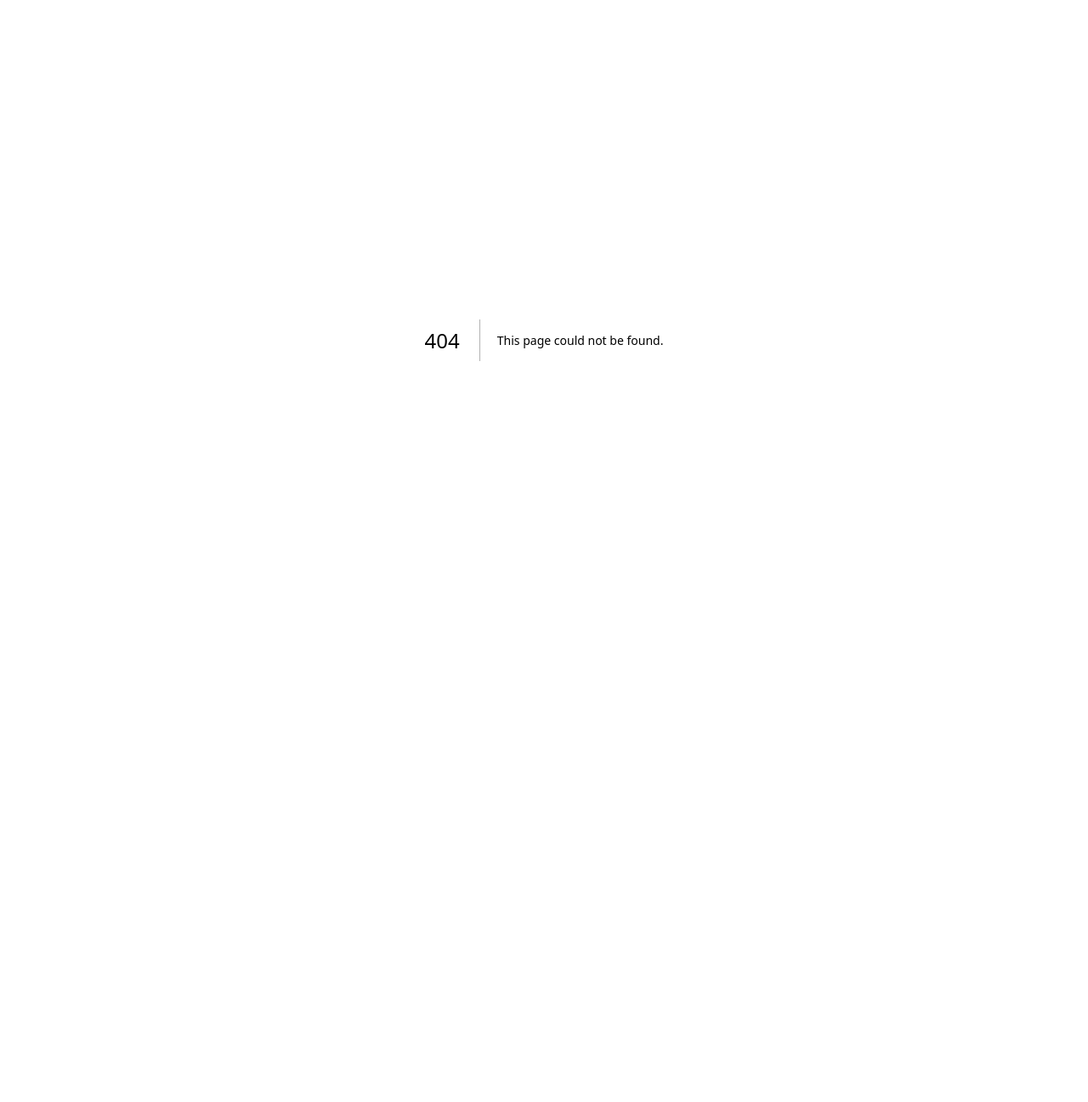
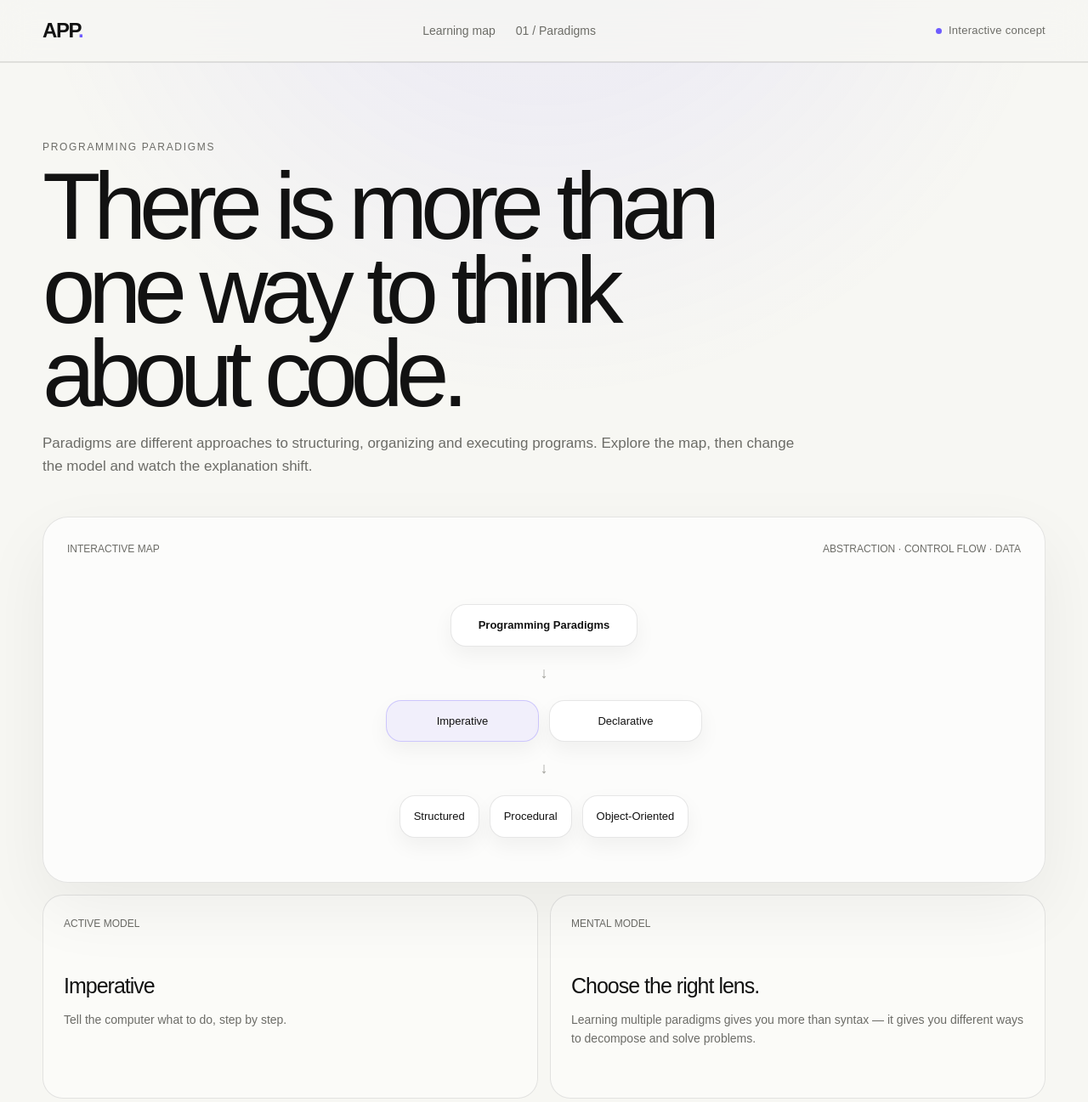
Before and after one commit to veera-raghavann/app, a Next.js app: page /learn/paradigms in a window 1280 px wide. Before the commit this address had no page. Shown: the top 1297 px of the page at 85% size. Before the commit the page ends 800 px from the top, so only its background shows below. Built offline with nearby package versions, Linux system fonts and the light colour scheme.

Commit message:
Add interactive programming paradigms lesson

```diff
--- /dev/null
+++ b/src/app/learn/paradigms/page.tsx
@@ -0,0 +1,65 @@
+"use client";
+
+import Link from "next/link";
+import { useState } from "react";
+
+const modes = [
+  { key: "imperative", label: "Imperative", line: "Tell the computer what to do, step by step.", children: ["Structured", "Procedural", "Object-Oriented"] },
+  { key: "declarative", label: "Declarative", line: "Describe what the result should be.", children: ["Logic", "Functional", "Data-driven"] },
+];
+
+export default function ParadigmsPage() {
+  const [mode, setMode] = useState("imperative");
+
+  return (
+    <main className="shell">
+      <header className="nav">
+        <div className="container nav-inner">
+          <Link className="brand" href="/">APP<span style={{ color: "var(--accent)" }}>.</span></Link>
+          <div className="nav-links"><Link href="/learn">Learning map</Link><span>01 / Paradigms</span></div>
+          <span className="eyebrow"><span className="dot" /> Interactive concept</span>
+        </div>
+      </header>
+
+      <section className="section" style={{ paddingTop: 90 }}>
+        <div className="container">
+          <div className="section-head" style={{ maxWidth: 900 }}>
+            <div className="section-kicker">Programming paradigms</div>
+            <h1 style={{ margin: "12px 0 18px", fontSize: "clamp(58px, 9vw, 112px)", lineHeight: .88, letterSpacing: "-.075em" }}>There is more than one way to think about code.</h1>
+            <p>Paradigms are different approaches to structuring, organizing and executing programs. Explore the map, then change the model and watch the explanation shift.</p>
+          </div>
+
+          <div className="visual-card" style={{ padding: "28px", marginTop: 35 }}>
+            <div className="visual-header"><span>INTERACTIVE MAP</span><span>ABSTRACTION · CONTROL FLOW · DATA</span></div>
+            <div style={{ padding: "56px 18px 24px" }}>
+              <div className="node" style={{ margin: "0 auto", width: "fit-content", minWidth: 220, textAlign: "center", fontWeight: 700 }}>Programming Paradigms</div>
+              <div className="arrow" style={{ textAlign: "center", margin: 18 }}>↓</div>
+              <div className="row">
+                {modes.map((m) => <button key={m.key} className={`node ${mode === m.key ? "accent" : ""}`} onClick={() => setMode(m.key)} style={{ cursor: "pointer", minWidth: 180 }}>{m.label}</button>)}
+              </div>
+              <div className="arrow" style={{ textAlign: "center", margin: 18 }}>↓</div>
+              <div className="row">
+                {modes.find((m) => m.key === mode)!.children.map((child) => <div key={child} className="node">{child}</div>)}
+              </div>
+            </div>
+          </div>
+
+          <div style={{ display: "grid", gridTemplateColumns: "1fr 1fr", gap: 14, marginTop: 14 }}>
+            <div className="card">
+              <div className="card-num">ACTIVE MODEL</div>
+              <h3>{modes.find((m) => m.key === mode)!.label}</h3>
+              <p>{modes.find((m) => m.key === mode)!.line}</p>
+            </div>
+            <div className="card">
+              <div className="card-num">MENTAL MODEL</div>
+              <h3>Choose the right lens.</h3>
+              <p>Learning multiple paradigms gives you more than syntax — it gives you different ways to decompose and solve problems.</p>
+            </div>
+          </div>
+        </div>
+      </section>
+
+      <footer className="footer"><div className="container"><Link href="/learn">← Back to learning map</Link></div></footer>
+    </main>
+  );
+}
```
